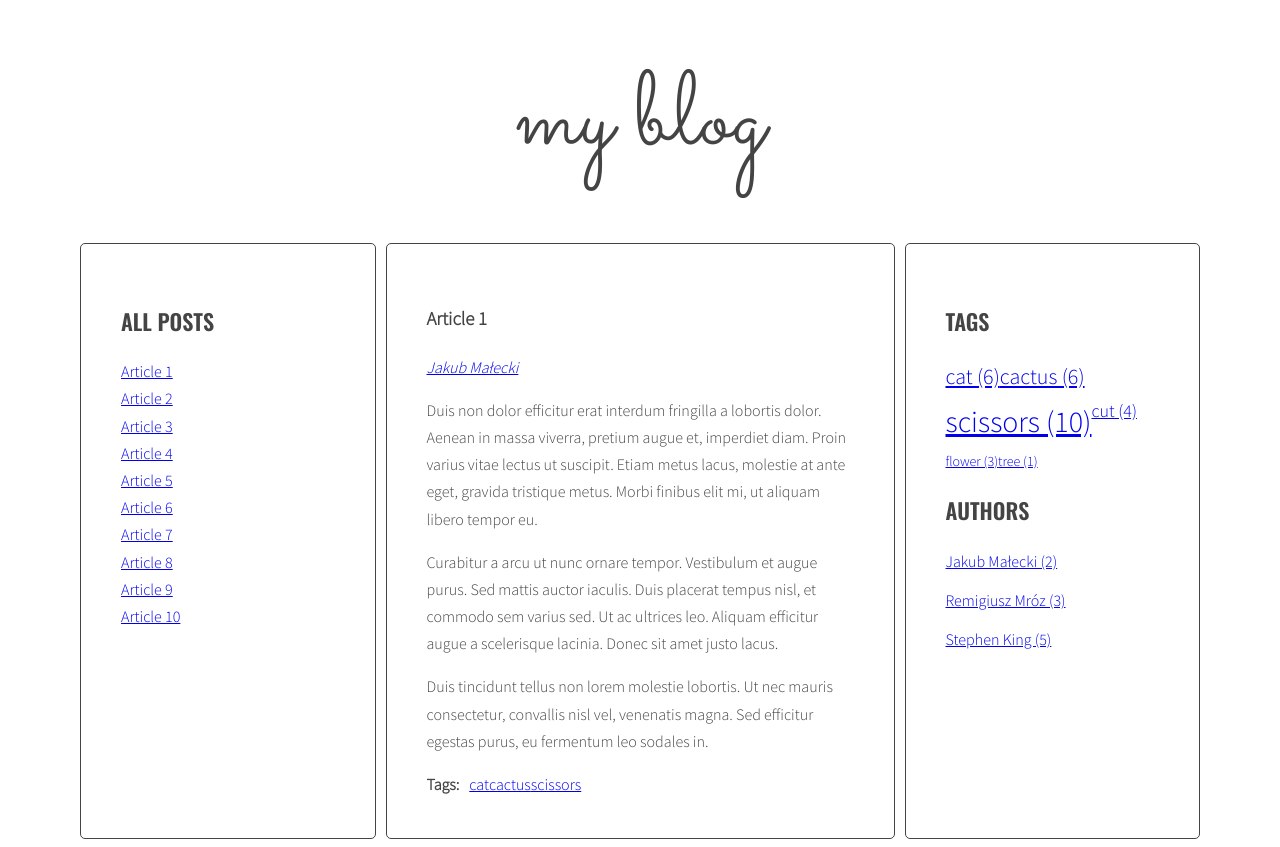
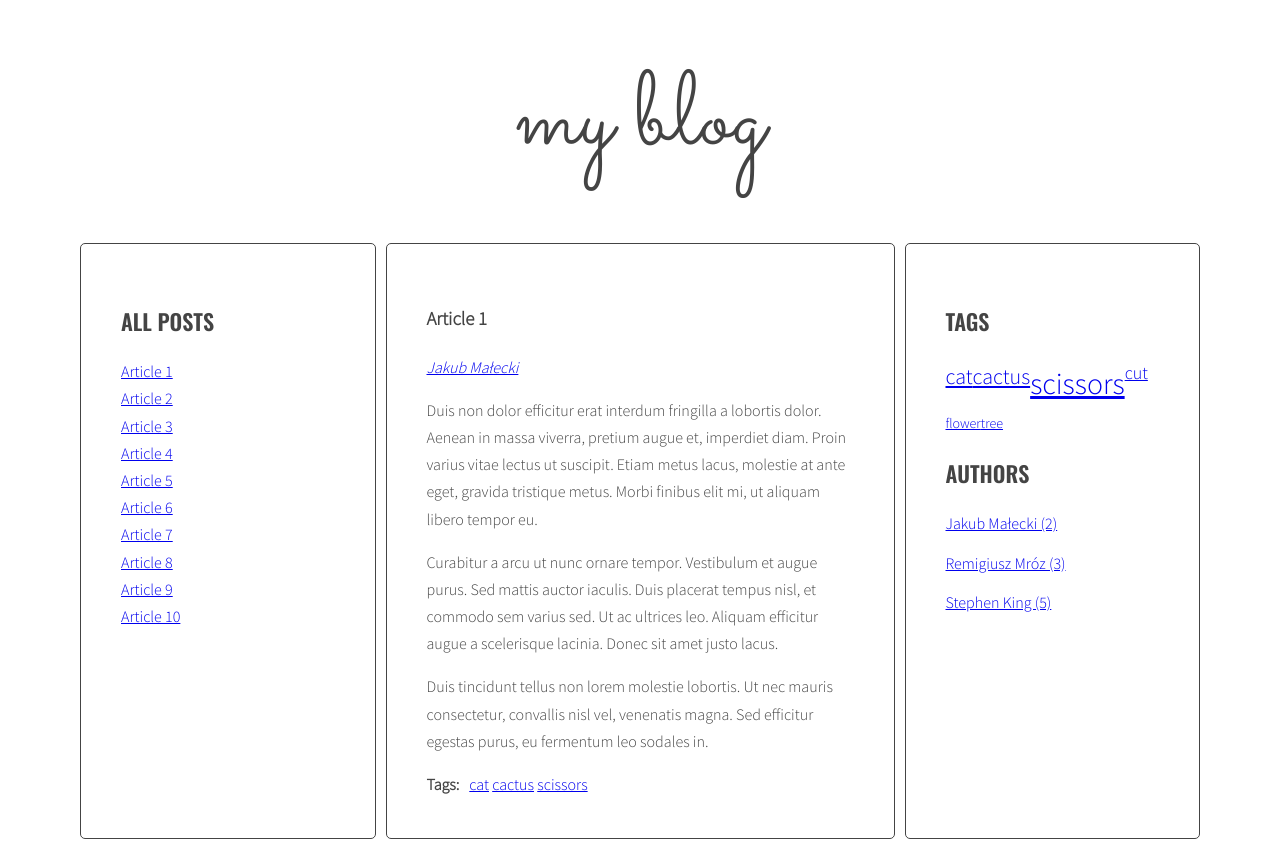
Before and after one commit to PGrunwald/javascript-blog, a website: page index.html in a window 1280 px wide. Drawn offline with nearby package versions, Linux system fonts and the light colour scheme.

Commit message:
Add Handlebars

```diff
--- a/index.html
+++ b/index.html
@@ -204,6 +204,52 @@
             </div>
           </div>
 
+
+        <script id="template-article-link" type="text/x-handlebars-template">
+          <li><a href="#{{ id }}"><span>{{ title }}</span></a></li>
+        </script>
+
+        <script id="template-tag-link" type="text/x-handlebars-template">
+          <li><a href="#tag-{{ id }}"><span>{{ title }}</span></a></li>
+        </script>
+
+        <script id="template-author-link" type="text/x-handlebars-template">
+          <a href="#author-{{ id }}"><span>{{ title }}</span></a>
+        </script>
+
+        <script id="template-author-link" type="text/x-handlebars-template">
+          <a href="#author-{{ id }}"><span>{{ title }}</span></a>
+        </script>
+
+        <script id="template-tag-cloud-link" type="text/x-handlebars-template">
+          {{#each tags}}
+          <li>
+            <a href="#tag-{{tag}}" class="{{className}}">
+              {{tag}}
+            </a>
+          </li>
+          {{/each}}
+         </script>
+
+         <script id="template-author-cloud-link" type="text/x-handlebars-template">
+          {{#each authors}}
+          <li>
+            <a href="#author-{{author}}">
+              {{author}} ({{count}})
+            </a>
+          </li>
+          {{/each}}
+         </script>
+
+
+
+
+
+
+
+
+
+        <script src="https://cdnjs.cloudflare.com/ajax/libs/handlebars.js/4.1.0/handlebars.min.js"></script>
         <script src="js/script.js"></script>
     </body>
 
--- a/js/script.js
+++ b/js/script.js
@@ -1,76 +1,98 @@
-'use strict';
+"use strict";
 
-const optArticleSelector = '.post',
-  optTitleSelector = '.post-title',
-  optTitleListSelector = '.titles',
-  optArticleTagsSelector = '.post-tags .list',
-  optArticleAuthorsSelector = '.post-author',
-  optTagsListSelector = '.tag.list',
-  optAuthorsListSelector='.author.list',
-  optCloudClassCount=5,
-  optCloudClassPrefix='tag-size-',
+const templates = {
+  articleLink: Handlebars.compile(
+    document.querySelector("#template-article-link").innerHTML
+  ),
+  tagLink: Handlebars.compile(
+    document.querySelector("#template-tag-link").innerHTML
+  ),
+  authorLink: Handlebars.compile(
+    document.querySelector("#template-author-link").innerHTML
+  ),
+  tagCloudLink: Handlebars.compile(
+    document.querySelector("#template-tag-cloud-link").innerHTML
+  ),
+  authorCloudLink: Handlebars.compile(
+    document.querySelector("#template-author-cloud-link").innerHTML
+  )
+};
+
+const optArticleSelector = ".post",
+  optTitleSelector = ".post-title",
+  optTitleListSelector = ".titles",
+  optArticleTagsSelector = ".post-tags .list",
+  optArticleAuthorsSelector = ".post-author",
+  optTagsListSelector = ".tag.list",
+  optAuthorsListSelector = ".author.list",
+  optCloudClassCount = 5,
+  optCloudClassPrefix = "tag-size-",
   titleList = document.querySelector(optTitleListSelector),
   articles = document.querySelectorAll(optArticleSelector);
 
-let html = '';
-
+let html = "";
 
 function titleClickHandler(event) {
   event.preventDefault();
   const clickedElement = this;
 
-  const activeLinks = document.querySelectorAll('.titles a.active');
+  const activeLinks = document.querySelectorAll(".titles a.active");
 
   for (const activeLink of activeLinks) {
-    activeLink.classList.remove('active');
+    activeLink.classList.remove("active");
   }
 
-  clickedElement.classList.add('active');
+  clickedElement.classList.add("active");
 
-  const activeArticles = document.querySelectorAll('.posts .active');
+  const activeArticles = document.querySelectorAll(".posts .active");
 
   for (const activeArticle of activeArticles) {
-    activeArticle.classList.remove('active');
+    activeArticle.classList.remove("active");
   }
 
-  const articleSelector = clickedElement.getAttribute('href');
+  const articleSelector = clickedElement.getAttribute("href");
 
-  const targetArticle = document.querySelector(articleSelector)
+  const targetArticle = document.querySelector(articleSelector);
 
-  targetArticle.classList.add('active');
+  targetArticle.classList.add("active");
 }
 
-
 function clearTitles() {
-  titleList.innerHTML = '';
+  titleList.innerHTML = "";
 }
 
-function generateTitleLinks(customSelector = '') {
-  const articles = document.querySelectorAll(optArticleSelector + customSelector);
+function generateTitleLinks(customSelector = "") {
+  const articles = document.querySelectorAll(
+    optArticleSelector + customSelector
+  );
 
   clearTitles();
 
-  let html = '';
+  let html = "";
 
   for (const article of articles) {
-
-    const articleId = article.getAttribute('id');
+    const articleId = article.getAttribute("id");
 
     const articleTitle = article.querySelector(optTitleSelector).innerHTML;
 
-    const linkHTML = '<li><a href="#' + articleId + '"><span>' + articleTitle + '</span></a></li>';
+    //const linkHTML = '<li><a href="#' + articleId + '"><span>' + articleTitle + '</span></a></li>';
+
+    const linkHTMLData = {
+      id: articleId,
+      title: articleTitle
+    };
+    const linkHTML = templates.articleLink(linkHTMLData);
 
     html = html + linkHTML;
   }
 
   titleList.innerHTML = html;
 
-  const links = document.querySelectorAll('.titles a');
+  const links = document.querySelectorAll(".titles a");
 
   for (const link of links) {
-    link.addEventListener('click', titleClickHandler);
+    link.addEventListener("click", titleClickHandler);
   }
-
 }
 
 generateTitleLinks();
@@ -78,50 +100,54 @@ generateTitleLinks();
 function calculateTagsParams(tags) {
   const params = {
     min: 9999,
-    max: 0,
+    max: 0
   };
 
   for (let tag in tags) {
     if (tags[tag] > params.max) {
       params.max = tags[tag];
-    }
-    else if (tags[tag] < params.min) {
-      params.min = tags[tag]
+    } else if (tags[tag] < params.min) {
+      params.min = tags[tag];
     }
   }
   return params;
 }
 
-function calculateTagClass(count,params){
-
-  if(count === 1 && params.min === 1) {
-    return optCloudClassPrefix + 1
+function calculateTagClass(count, params) {
+  if (count === 1 && params.min === 1) {
+    return optCloudClassPrefix + 1;
   } else {
     const normalizedCount = count - params.min;
     const normalizedMax = params.max - params.min;
     const percentage = normalizedCount / normalizedMax;
-  const classNumber = Math.floor( percentage * (optCloudClassCount - 1) + 1 );
+    const classNumber = Math.floor(percentage * (optCloudClassCount - 1) + 1);
 
-  return optCloudClassPrefix + classNumber  ;
+    return optCloudClassPrefix + classNumber;
   }
 }
 
 function generateTags() {
   let allTags = {};
+  const allTagsData = {
+    tags: []
+  };
+  const tagList = document.querySelector(".tags");
 
   for (const article of articles) {
-
     const tagsWrapper = article.querySelector(optArticleTagsSelector);
 
-    let html = '';
+    let html = "";
 
-    const articleTags = article.getAttribute('data-tags');
-
-    const articleTagsArray = articleTags.split(' ');
+    const articleTags = article.getAttribute("data-tags");
+    const articleTagsArray = articleTags.split(" ");
 
     for (let tag of articleTagsArray) {
-
-      const linkHTML = '<li><a href="#tag-' + tag + '"><span>' + tag + '</span></a></li>';
+      //const linkHTML = '<li><a href="#tag-' + tag + '"><span>' + tag + '</span></a></li>';
+      const linkHTMLData = {
+        id: tag,
+        title: tag
+      };
+      const linkHTML = templates.tagLink(linkHTMLData);
 
       html = html + linkHTML;
 
@@ -132,71 +158,82 @@ function generateTags() {
       }
 
       tagsWrapper.innerHTML = html;
-
-      const tagList = document.querySelector('.tags');
+    }
+  }
 
   const tagsParams = calculateTagsParams(allTags);
 
-      let allTagsHTML = '';
+  //let allTagsHTML = '';
   for (let tag in allTags) {
-        allTagsHTML += '<li><a class="'+calculateTagClass(allTags[tag], tagsParams)+'" href="#tag-' + tag + '"><span>' + tag + ' (' + allTags[tag] + ')</span></a></li>';
+    //allTagsHTML += '<li><a class="'+calculateTagClass(allTags[tag], tagsParams)+'" href="#tag-' + tag + '"><span>' + tag + ' (' + allTags[tag] + ')</span></a></li>';
+
+    allTagsData.tags.push({
+      tag: tag,
+      count: allTags[tag],
+      className: calculateTagClass(allTags[tag], tagsParams)
+    });
   }
 
-      tagList.innerHTML = allTagsHTML
-    }
-  }
+  console.log(allTagsData.tags);
+  console.log(allTags);
+
+  //tagList.innerHTML = allTagsHTML
+  tagList.innerHTML = templates.tagCloudLink(allTagsData);
 }
 
 generateTags();
 
 function tagClickHandler(event) {
-
   event.preventDefault();
 
   const clickedElement = this;
 
-  const href = clickedElement.getAttribute('href');
+  const href = clickedElement.getAttribute("href");
 
-  const tag = href.replace('#tag-', '');
+  const tag = href.replace("#tag-", "");
 
   const tagLinks = document.querySelectorAll('a.active[href^="#tag-"]');
 
   for (const tagLink of tagLinks) {
-
-    tagLink.classList.remove('active');
+    tagLink.classList.remove("active");
   }
 
-  const tagLinkshref = document.querySelectorAll('a[href="' + href + '"]')
+  const tagLinkshref = document.querySelectorAll('a[href="' + href + '"]');
 
   for (const tagLinkhref of tagLinkshref) {
-
-    tagLinkhref.classList.add('active');
+    tagLinkhref.classList.add("active");
   }
 
   generateTitleLinks('[data-tags~="' + tag + '"]');
 }
 
 function addClickListenersToTags() {
-
   const tags = document.querySelectorAll('a[href^="#tag-"]');
 
   for (const tag of tags) {
-    tag.addEventListener('click', tagClickHandler);
+    tag.addEventListener("click", tagClickHandler);
   }
 }
-addClickListenersToTags()
+addClickListenersToTags();
 
 function generateAuthors() {
-
   let allAuthors = {};
+  const authorList = document.querySelector(".authors");
 
   for (const article of articles) {
+    const authorsWrapper = article.querySelector(optArticleAuthorsSelector);
+    const articleAuthor = article.getAttribute("data-author");
+    let html = "";
 
-    const authorsWrapper = article.querySelector(optArticleAuthorsSelector);
-    const articleAuthor = article.getAttribute('data-author');
-    let html = '';
+    //const linkHTML = '<a href="#author-' + articleAuthor + '"><span>' + articleAuthor + '</span></a></li>';
 
-    const linkHTML = '<a href="#author-' + articleAuthor + '"><span>' + articleAuthor + '</span></a></li>';
+    const linkHTMLData = {
+      id: articleAuthor,
+      title: articleAuthor
+    };
+
+    const linkHTML = templates.authorLink(linkHTMLData);
+
     html = html + linkHTML;
     authorsWrapper.innerHTML = html;
 
@@ -205,48 +242,47 @@ function generateAuthors() {
     } else {
       allAuthors[articleAuthor]++;
     }
-
-    const authorList = document.querySelector('.authors');
-
-    let allAuthorsHTML = '';
-
-    for (let author in allAuthors) {
-     allAuthorsHTML += '<li><a href="#author-' + author + '">' + author + ' (' + allAuthors[author] + ') ' + '</a></li> ';
   }
 
-    authorList.innerHTML = allAuthorsHTML;
+  //let allAuthorsHTML = '';
+  const allAuthorsData = { authors: [] };
+  for (let author in allAuthors) {
+    //allAuthorsHTML += '<li><a href="#author-' + author + '">' + author + ' (' + allAuthors[author] + ') ' + '</a></li> ';
+    allAuthorsData.authors.push({
+      author: author,
+      count: allAuthors[author]
+    });
   }
 
+  //authorList.innerHTML = allAuthorsHTML;
+  authorList.innerHTML = templates.authorCloudLink(allAuthorsData);
 }
 generateAuthors();
 
 function authorClickHandler() {
-
   const clickedElement = this;
-  const href = clickedElement.getAttribute('href');
-  const author = href.replace('#author-', '');
+  const href = clickedElement.getAttribute("href");
+  const author = href.replace("#author-", "");
   const authorLinks = document.querySelectorAll('a.active[href^="#author-"]');
 
   for (const authorLink of authorLinks) {
-    authorLink.classList.remove('active');
+    authorLink.classList.remove("active");
   }
 
   const authorLinkshref = document.querySelectorAll('a[href="' + href + '"]');
 
   for (const authorLinkhref of authorLinkshref) {
-    authorLinkhref.classList.add('active');
+    authorLinkhref.classList.add("active");
   }
 
   generateTitleLinks('[data-author="' + author + '"]');
-
 }
 
 function addClickListenersToAuthors() {
-
   const authors = document.querySelectorAll('a[href^="#author-"]');
 
   for (const author of authors) {
-    author.addEventListener('click', authorClickHandler);
+    author.addEventListener("click", authorClickHandler);
   }
 }
 
```
Lines whose indentation alone changed are shown as unchanged.
